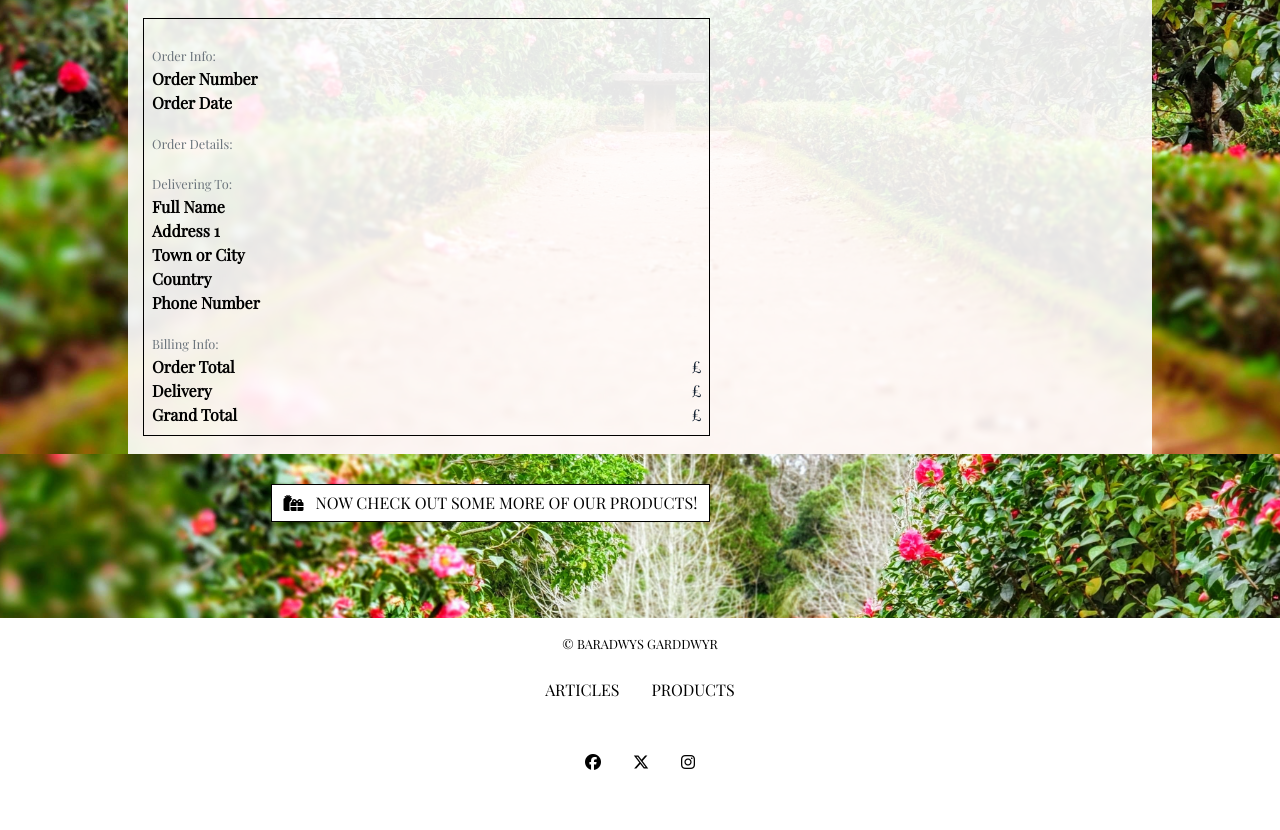
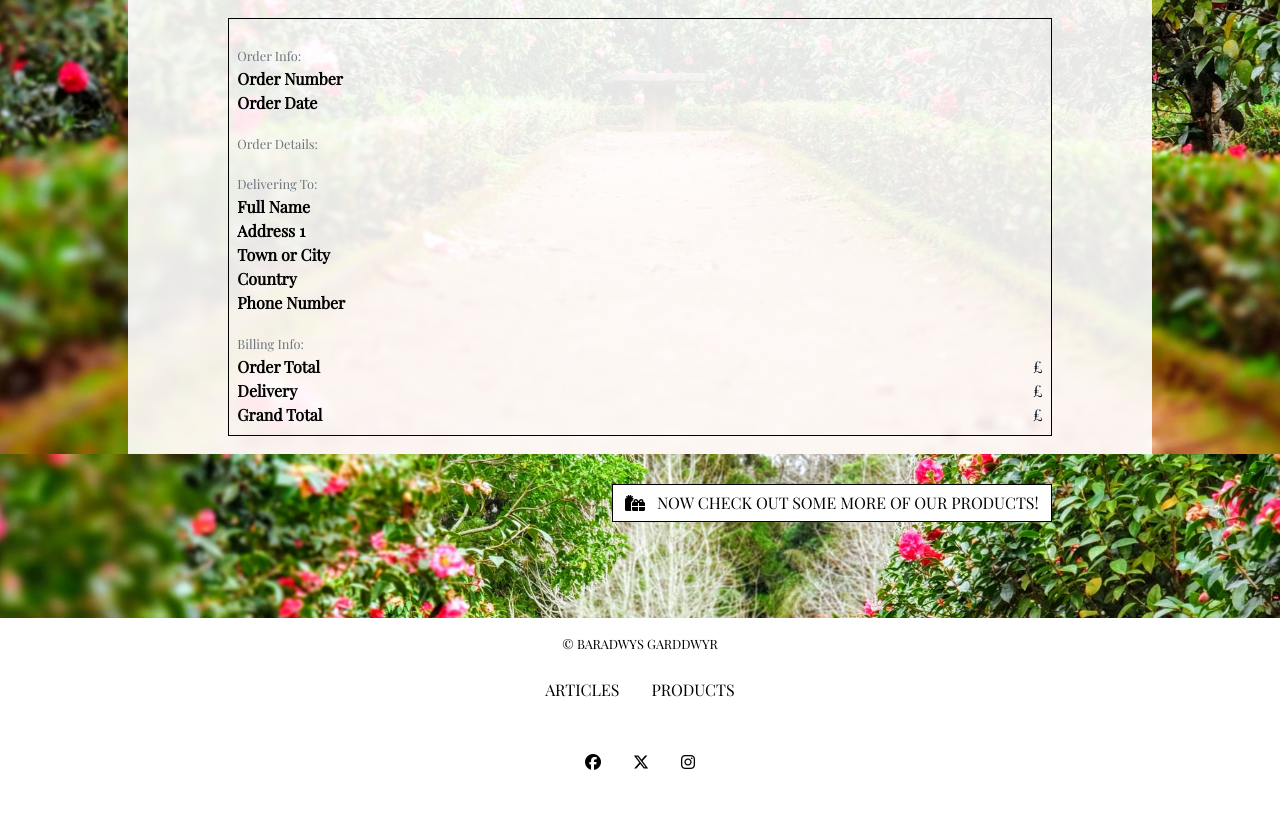
Before and after one commit to jenkidev/MSP4_Baradwys_Garddwyr, a Django app: template checkout/templates/checkout/checkout_success.html in a window 1280 px wide. Shown: the part 346-1176 px from the top of the page. Run offline with Django 3.2, Linux system fonts and the light colour scheme; the template is opened without the code that fills it, so the values that code supplies are empty; some libraries are stand-ins or nearby versions.

Commit message:
Added appropriate responsive sizing for order summary table

```diff
--- a/checkout/templates/checkout/checkout_success.html
+++ b/checkout/templates/checkout/checkout_success.html
@@ -17,7 +17,7 @@
 <div class="overlay-product-detail"></div>
 <div class="container">
     <div class="row">
-        <div class="col">
+        <div class="col-8 offset-2">
             <hr>
             <h2 class="logo-font mb-4">Thank You</h2>
             <hr>
@@ -27,7 +27,7 @@
     </div>
 
     <div class="row">
-        <div class="col-12 col-lg-7">
+        <div class="col-10 offset-1">
             <div class="order-confirmation-wrapper p-2 border-black">
                 <div class="row">
                     <div class="mt-3 col">
@@ -192,7 +192,7 @@
         </div>
     </div>
     <div class="row">
-        <div class="col-12 col-lg-7 text-right">
+        <div class="col-10 offset-1 col-lg-10 text-right">
             {% if from_profile %}
                 <a href="{% url 'profile' %}" class="btn btn-outline-black rounded-0 my-2">
                     <span class="icon mr-2">
```
